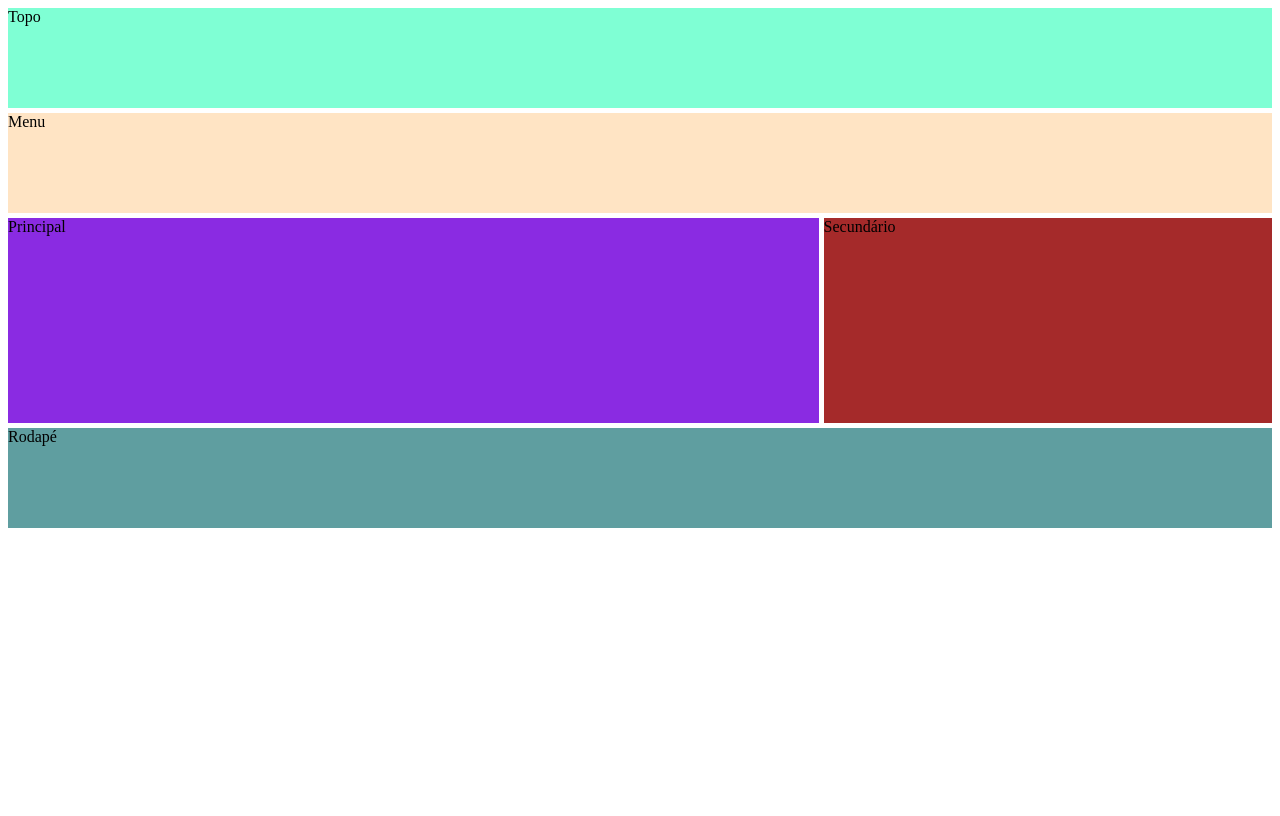
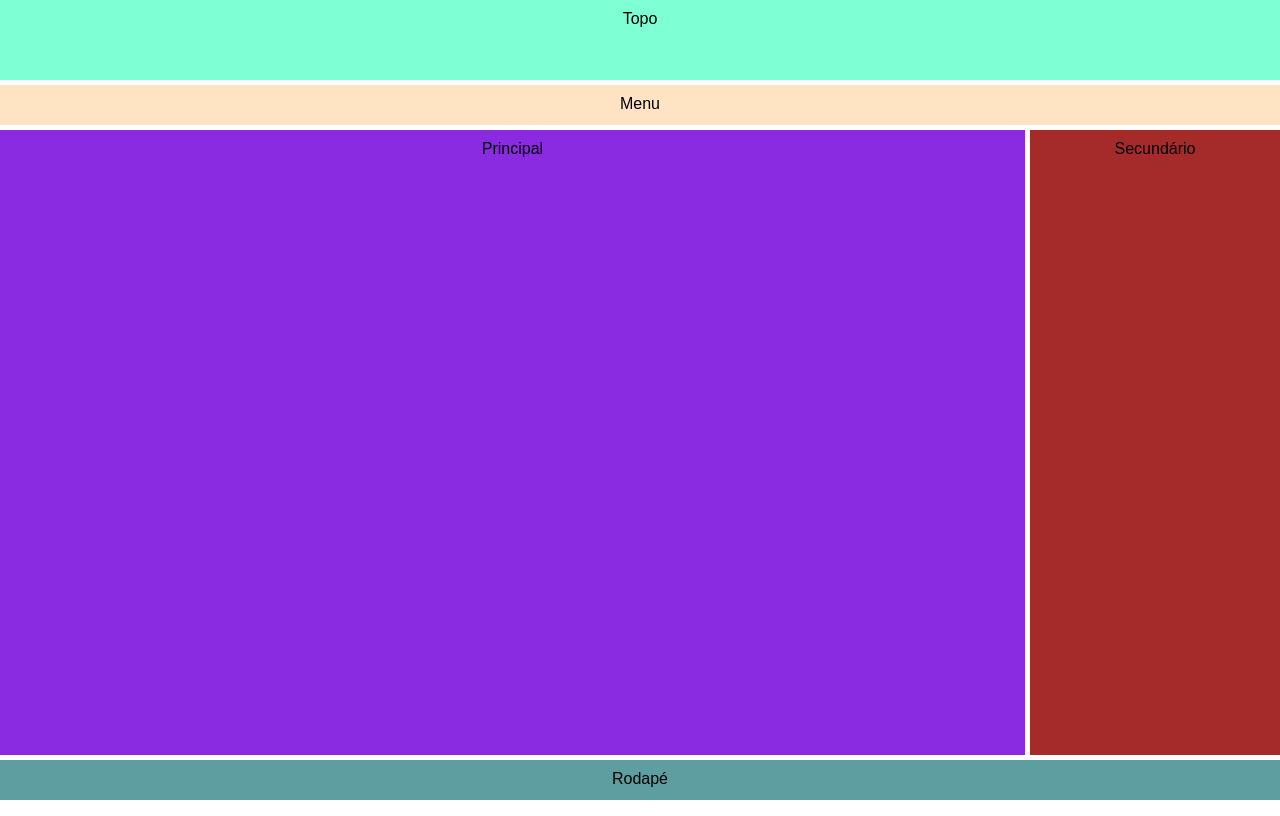
Before and after one commit to BiaAlvesDeLima/html-css, a plain HTML site: page exercicios/ex028/desafio-grid/index.html in a window 1280 px wide. Drawn offline with Linux system fonts and the light colour scheme.

Commit message:
desafio-grid

```diff
--- a/exercicios/ex028/desafio-grid/index.html
+++ b/exercicios/ex028/desafio-grid/index.html
@@ -3,16 +3,26 @@
 <head>
     <meta charset="UTF-8">
     <meta name="viewport" content="width=device-width, initial-scale=1.0">
-    <title>Desafio Grid</title>
+    <title>Desafio 1 - Grid Layout</title>
     <link rel="stylesheet" href="style.css">
 </head>
 <body>
     <div class="container">
-        <div class="topo">Topo</div>
-        <div class="menu">Menu</div>
-        <div class="principal">Principal</div>
-        <div class="secundario">Secundário</div>
-        <div class="rodape">Rodapé</div>
+        <header class="caixa" id="topo">
+            Topo
+        </header>
+        <nav class="caixa" id="menu">
+            Menu
+        </nav>
+        <main class="caixa" id="principal">
+            Principal
+        </main>
+        <aside class="caixa" id="secundario">
+            Secundário
+        </aside>
+        <footer class="caixa" id="rodape">
+            Rodapé
+        </footer>
     </div>
 </body>
 </html>
--- a/exercicios/ex028/desafio-grid/style.css
+++ b/exercicios/ex028/desafio-grid/style.css
@@ -1,34 +1,47 @@
+* {
+    box-sizing: border-box;
+    margin: 0;
+    padding: 0;
+    font-size: 1em;
+}
+
 .container {
+    font-family: Arial, Helvetica, sans-serif;
+    width: 100vw;
+    height: 100vh;
     display: grid;
-    height: 800px;
-    grid-template-rows: repeat(5, 100px);
-    grid-template-columns: repeat(3, auto);
+    grid-template-rows: 80px 40px 1fr 40px;
+    grid-template-columns: 1fr 250px;
     gap: 5px;
 }
 
-.topo {
-    align-items: center;
-    grid-template-rows: 1fr 1fr 4fr 1fr;
-    background-color: aquamarine;
-    grid-area: 1 / 1 / 2 / 4;
+.caixa {
+    padding: 10px;
+    text-align: center;
 }
 
-.menu {
-    background-color: bisque;
-    grid-area: 2 / 1 / 3 / 4;
+#topo {
+    background-color: aquamarine;
+    grid-area: 1 / 1 / 2 / 3;
 }
 
-.principal {
-    background-color: blueviolet;
-    grid-area: 3 / 1 / 5 / 3;
+#menu {
+    background-color: bisque;
+    grid-area: 2 / 1 / 3 / 3;
 }
 
-.secundario {
-    background-color: brown;
-    grid-area: 3 / 3 / 5 / 4;
+#principal {
+    background-color: blueviolet;
+    grid-area: 3 / 1 / 3 / 2;
 }
 
-.rodape {
+#secundario {
+    background-color: brown;
+    grid-area: 3 / 2 / 4 / 3;
+}
+
+#rodape {
     background-color: cadetblue;
-    grid-area: 5 / 1 / 6 / 4;
+    grid-area: 4 / 1 / 5 / 3;
+
 }
```
